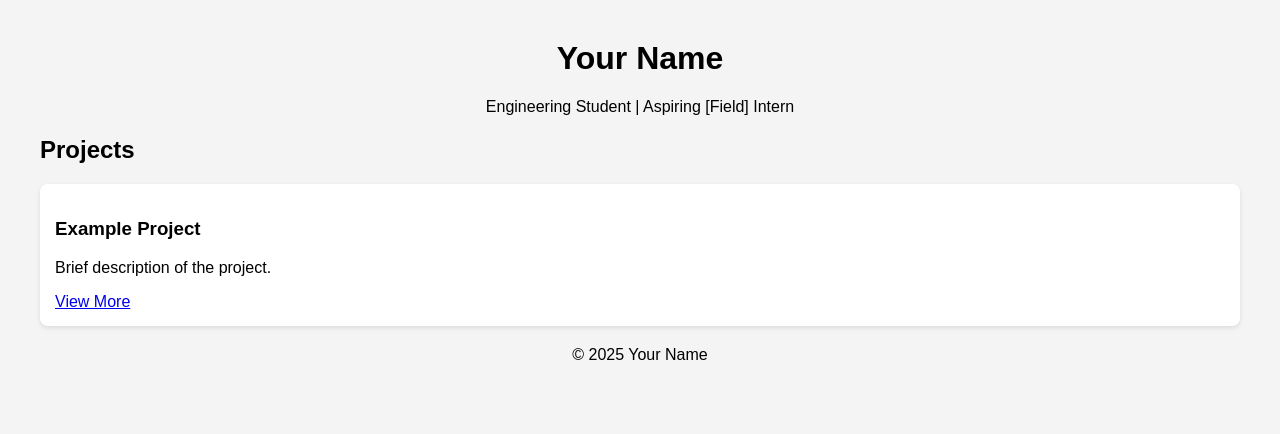
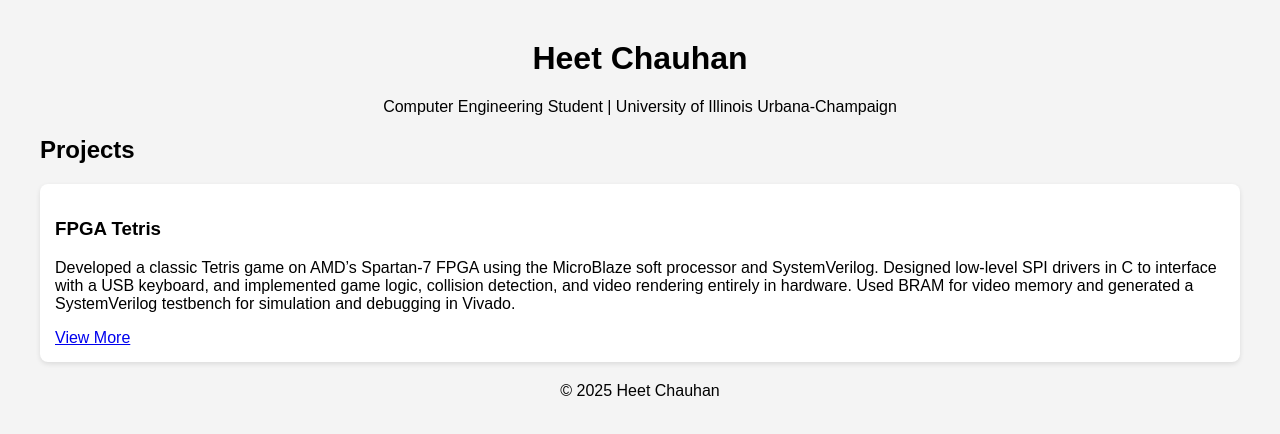
Before and after one commit to heet-chauhan/Heet_Website, a plain HTML site: page index.html in a window 1280 px wide. Drawn offline with Linux system fonts and the light colour scheme.

Commit message:
add descriptions and correct titles

```diff
--- a/index.html
+++ b/index.html
@@ -3,26 +3,29 @@
 <html lang="en">
 <head>
     <meta charset="UTF-8">
-    <title>Your Name | Portfolio</title>
+    <title>Heet Chauhan | Portfolio</title>
     <link rel="stylesheet" href="style.css">
 </head>
 <body>
     <header>
-        <h1>Your Name</h1>
-        <p>Engineering Student | Aspiring [Field] Intern</p>
+        <h1>Heet Chauhan</h1>
+        <p>Computer Engineering Student | University of Illinois Urbana-Champaign</p>
     </header>
 
     <section>
         <h2>Projects</h2>
         <div class="project">
-            <h3>Example Project</h3>
-            <p>Brief description of the project.</p>
+            <h3>FPGA Tetris</h3>
+            <p>Developed a classic Tetris game on AMD’s Spartan-7 FPGA using the MicroBlaze soft processor and SystemVerilog.
+                Designed low-level SPI drivers in C to interface with a USB keyboard, and implemented game logic, collision detection,
+                and video rendering entirely in hardware. Used BRAM for video memory and generated a SystemVerilog testbench for
+                 simulation and debugging in Vivado.</p>
             <a href="#">View More</a>
         </div>
     </section>
 
     <footer>
-        <p>&copy; 2025 Your Name</p>
+        <p>&copy; 2025 Heet Chauhan</p>
     </footer>
 </body>
 </html>
```
